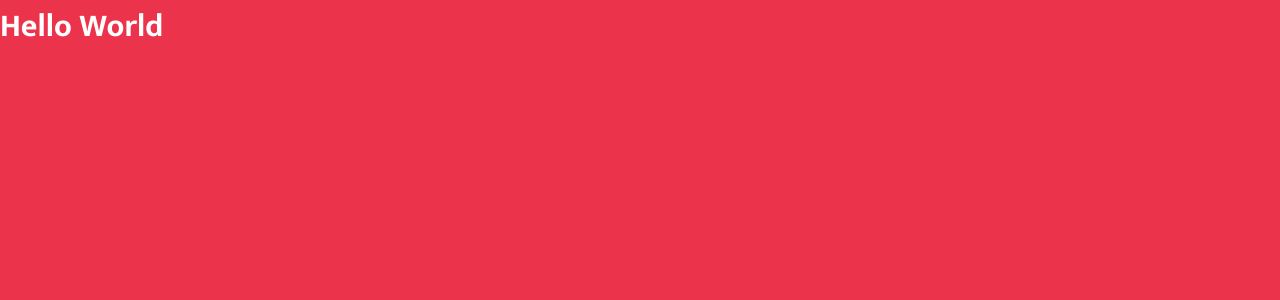
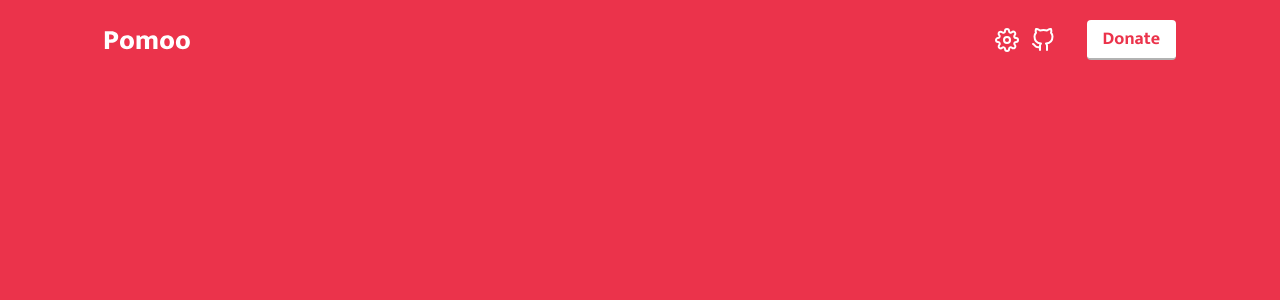
Before and after one commit to MathPSantos/pomodoro, a Next.js app: page / in a window 1280 px wide. Shown: the top 300 px of the page. Built offline with nearby package versions, Linux system fonts and the light colour scheme.

Commit message:
feat: develop Header component

```diff
--- a/package.json
+++ b/package.json
@@ -11,6 +11,7 @@
     "next": "10.0.9",
     "react": "17.0.2",
     "react-dom": "17.0.2",
+    "react-icons": "^4.2.0",
     "sass": "^1.32.8"
   },
   "devDependencies": {
--- /dev/null
+++ b/src/components/Header/DonateButton/index.tsx
@@ -0,0 +1,9 @@
+import styles from "./styles.module.scss";
+
+export function DonateButton() {
+  return (
+    <button type="button" className={styles.donateButton}>
+      Donate
+    </button>
+  );
+}
--- /dev/null
+++ b/src/components/Header/DonateButton/styles.module.scss
@@ -0,0 +1,23 @@
+.donateButton {
+  height: 2.5rem;
+
+  padding: 0 1rem;
+
+  font: 800 1.125rem "Mukta", sans-serif;
+  color: var(--red-600);
+  background: var(--white);
+
+  display: flex;
+  align-items: center;
+  justify-content: center;
+
+  border: 0;
+  border-bottom: 2px solid rgba(0, 0, 0, 0.3);
+  border-radius: 0.25rem;
+
+  transition: filter 0.2s;
+
+  &:hover {
+    filter: brightness(0.8);
+  }
+}
--- /dev/null
+++ b/src/components/Header/index.tsx
@@ -0,0 +1,22 @@
+import { FiSettings, FiGithub } from "react-icons/fi";
+import { DonateButton } from "./DonateButton";
+
+import styles from "./styles.module.scss";
+
+export function Header() {
+  return (
+    <header className={styles.headerContainer}>
+      <div className={styles.headerContent}>
+        <img src="/images/logo.svg" alt="" />
+
+        <nav>
+          <FiSettings />
+
+          <FiGithub />
+
+          <DonateButton />
+        </nav>
+      </div>
+    </header>
+  );
+}
--- /dev/null
+++ b/src/components/Header/styles.module.scss
@@ -0,0 +1,47 @@
+.headerContainer {
+  position: fixed;
+  top: 0;
+  left: 0;
+
+  width: 100%;
+  height: 5rem;
+}
+
+.headerContent {
+  max-width: 1120px;
+  height: 5rem;
+
+  padding: 0 1.5rem;
+  margin: 0 auto;
+
+  display: flex;
+  align-items: center;
+
+  nav {
+    margin-left: auto;
+
+    display: flex;
+    align-items: center;
+
+    svg {
+      width: 1.5rem;
+      height: 1.5rem;
+
+      cursor: pointer;
+
+      transition: filter 0.2s;
+
+      &:hover {
+        filter: brightness(0.8);
+      }
+
+      & + svg {
+        margin-left: 0.75rem;
+      }
+    }
+
+    button {
+      margin-left: 2rem;
+    }
+  }
+}
--- a/src/pages/_app.tsx
+++ b/src/pages/_app.tsx
@@ -1,9 +1,16 @@
 import { AppProps } from "next/app";
+
+import { Header } from "../components/Header";
 
 import "../styles/global.scss";
 
 function MyApp({ Component, pageProps }: AppProps) {
-  return <Component {...pageProps} />;
+  return (
+    <>
+      <Header />
+      <Component {...pageProps} />
+    </>
+  );
 }
 
 export default MyApp;
--- a/src/pages/index.tsx
+++ b/src/pages/index.tsx
@@ -1,5 +1,11 @@
+import Head from "next/head";
+
 export default function Home() {
   return (
-    <h1>Hello World</h1>
-  )
+    <>
+      <Head>
+        <title>Pomoo</title>
+      </Head>
+    </>
+  );
 }
```
Also changed, not shown: public/images/logo.svg (added), 1 other file (tests, documents, lock files or other folders).
